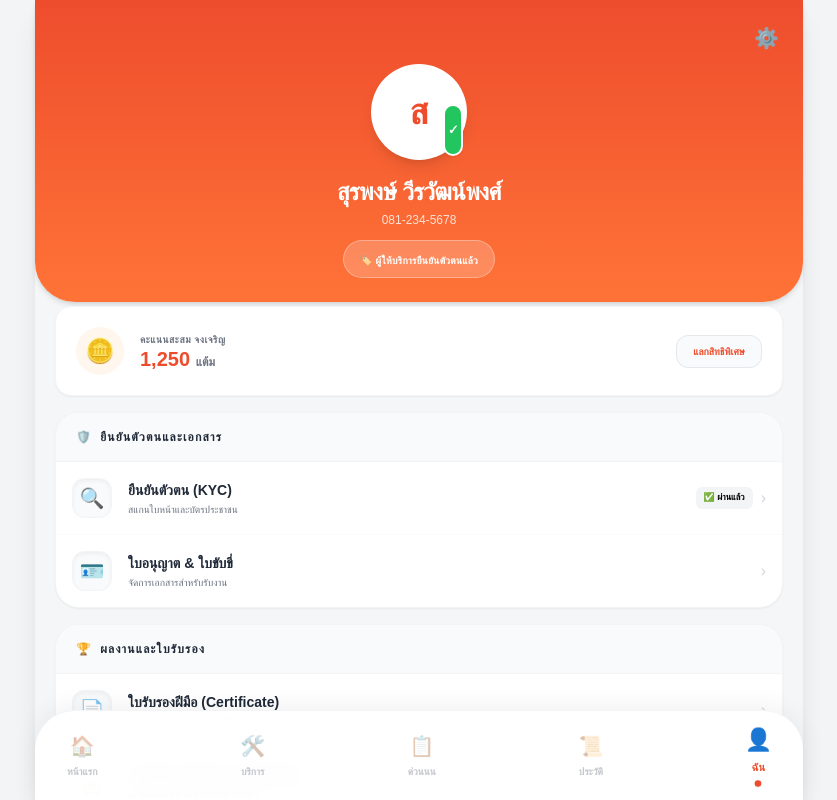
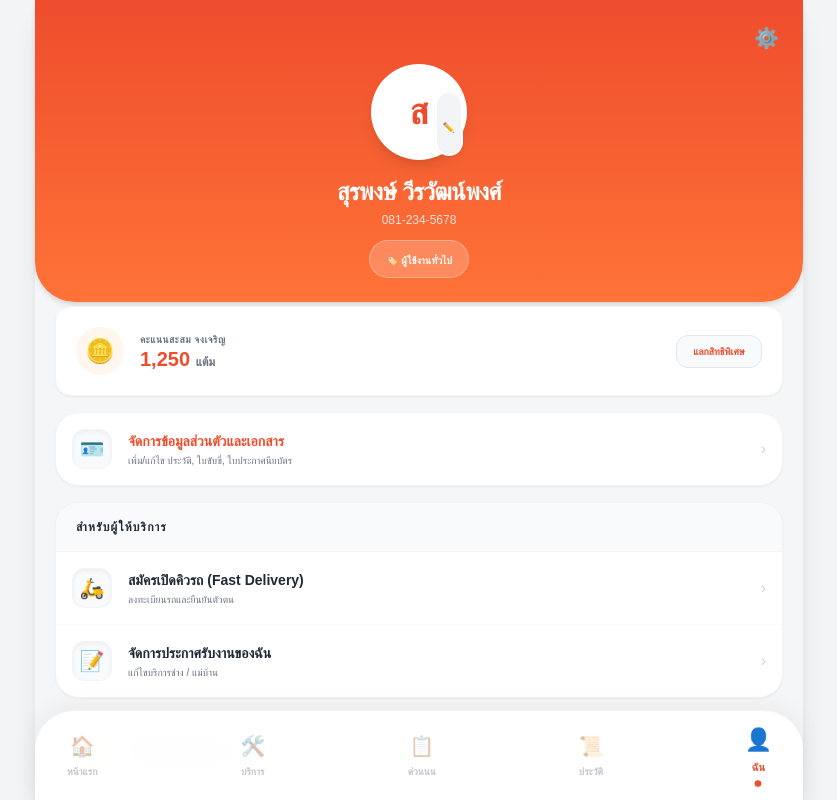
Before and after one commit to BSam-B3/jong-jaroen, a Next.js app: page /profile in a window 1280 px wide. Shown: the top 800 px of the page, without its empty margins (221-1058 px from the left). Built offline with nearby package versions, Linux system fonts and the light colour scheme.

Commit message:
Update page.tsx

```diff
--- a/app/profile/page.tsx
+++ b/app/profile/page.tsx
@@ -9,8 +9,8 @@ export default function ProfilePage() {
     name: 'สุรพงษ์ วีรวัฒน์พงศ์',
     initial: 'ส',
     phone: '081-234-5678',
-    role: 'ผู้ให้บริการยืนยันตัวตนแล้ว',
-    kyc_status: 'approved', // จำลองสถานะ KYC
+    email: 'surapong.b3@example.com',
+    role: 'ผู้ใช้งานทั่วไป',
     points: 1250,
   };
 
@@ -34,16 +34,18 @@ export default function ProfilePage() {
           {/* รูปโปรไฟล์ */}
           <div className="w-24 h-24 bg-white rounded-full mx-auto border-4 border-white/20 shadow-lg flex items-center justify-center text-4xl font-black text-[#EE4D2D] relative">
             {user.initial}
-            {user.kyc_status === 'approved' && (
-              <div className="absolute bottom-0 right-0 bg-green-500 border-2 border-white rounded-full p-1 shadow-sm">
-                <span className="text-[10px] text-white font-black block">✓</span>
-              </div>
-            )}
+            <button
+              onClick={() => router.push('/profile/edit')}
+              className="absolute bottom-0 right-0 bg-gray-100 border-2 border-white rounded-full p-1.5 shadow-sm active:scale-90 transition-transform cursor-pointer"
+            >
+              <span className="text-[10px]">✏️</span>
+            </button>
           </div>
 
           <h1 className="text-2xl font-black text-white mt-4 tracking-tight">{user.name}</h1>
           <p className="text-white/80 text-xs mt-1 font-medium">{user.phone}</p>
 
+          {/* ป้ายสถานะ */}
           <div className="mt-3 inline-block bg-white/20 backdrop-blur-sm px-4 py-1.5 rounded-full border border-white/30">
             <span className="text-white text-[10px] font-bold tracking-wide">🏷️ {user.role}</span>
           </div>
@@ -68,49 +70,42 @@ export default function ProfilePage() {
             </button>
           </div>
 
-          {/* 🛡️ หมวด: ความน่าเชื่อถือและเอกสาร */}
+          {/* 🪪 ข้อมูลส่วนตัวและเอกสาร (เพิ่มใหม่ตามคำสั่ง) */}
           <div className="bg-white rounded-[1.5rem] shadow-sm border border-gray-100 overflow-hidden">
-            <div className="px-5 py-4 bg-gray-50 border-b border-gray-100 flex justify-between items-center">
-              <h3 className="font-bold text-gray-800 text-xs uppercase tracking-widest flex items-center gap-2">
-                <span className="text-[#EE4D2D]">🛡️</span> ยืนยันตัวตนและเอกสาร
-              </h3>
+            <MenuRow
+              icon="🪪"
+              title="จัดการข้อมูลส่วนตัวและเอกสาร"
+              subtitle="เพิ่ม/แก้ไข ประวัติ, ใบขับขี่, ใบประกาศนียบัตร"
+              onClick={() => router.push('/profile/edit')}
+              isHighlight={true}
+            />
+          </div>
+
+          {/* 🛠️ เมนูการจัดการ (สำหรับคนรับงาน) */}
+          <div className="bg-white rounded-[1.5rem] shadow-sm border border-gray-100 overflow-hidden">
+            <div className="px-5 py-4 bg-gray-50 border-b border-gray-100">
+              <h3 className="font-bold text-gray-800 text-xs uppercase tracking-widest">สำหรับผู้ให้บริการ</h3>
             </div>
 
             <MenuRow
-              icon="🔍"
-              title="ยืนยันตัวตน (KYC)"
-              subtitle="สแกนใบหน้าและบัตรประชาชน"
-              status={user.kyc_status === 'approved' ? '✅ ผ่านแล้ว' : '⏳ รอยืนยัน'}
-              onClick={() => router.push('/profile/kyc')}
+              icon="🛵"
+              title="สมัครเปิดคิวรถ (Fast Delivery)"
+              subtitle="ลงทะเบียนรถและยืนยันตัวตน"
+              onClick={() => router.push('/driver-register')}
             />
             <MenuRow
-              icon="🪪"
-              title="ใบอนุญาต & ใบขับขี่"
-              subtitle="จัดการเอกสารสำหรับรับงาน"
-              onClick={() => router.push('/profile/licenses')}
+              icon="📝"
+              title="จัดการประกาศรับงานของฉัน"
+              subtitle="แก้ไขบริการช่าง / แม่บ้าน"
+              onClick={() => alert('ฟีเจอร์กำลังพัฒนาค่ะ')}
             />
           </div>
 
-          {/* 🏆 หมวด: ผลงานและใบรับรอง */}
+          {/* ⚙️ เมนูทั่วไป */}
           <div className="bg-white rounded-[1.5rem] shadow-sm border border-gray-100 overflow-hidden">
-            <div className="px-5 py-4 bg-gray-50 border-b border-gray-100 flex justify-between items-center">
-              <h3 className="font-bold text-gray-800 text-xs uppercase tracking-widest flex items-center gap-2">
-                <span className="text-[#EE4D2D]">🏆</span> ผลงานและใบรับรอง
-              </h3>
-            </div>
-
-            <MenuRow
-              icon="📄"
-              title="ใบรับรองฝีมือ (Certificate)"
-              subtitle="ออกใบรับรองโดยจงเจริญ (PDF)"
-              onClick={() => router.push('/profile/certificate')}
-            />
-            <MenuRow
-              icon="📋"
-              title="เรซูเม่และประวัติงาน (Portfolio)"
-              subtitle="ดาวน์โหลดประวัติการทำงาน (PDF)"
-              onClick={() => router.push('/profile/portfolio')}
-            />
+             <MenuRow icon="📜" title="ประวัติการใช้งานแอป" onClick={() => router.push('/history')} />
+             <MenuRow icon="❤️" title="บริการที่บันทึกไว้ (Favorites)" onClick={() => alert('ฟีเจอร์กำลังพัฒนาค่ะ')} />
+             <MenuRow icon="🎧" title="ศูนย์ช่วยเหลือ / ติดต่อแอดมิน" onClick={() => alert('ฟีเจอร์กำลังพัฒนาค่ะ')} />
           </div>
 
           {/* 🚪 ปุ่มออกจากระบบ */}
@@ -120,9 +115,14 @@ export default function ProfilePage() {
           >
             ออกจากระบบ
           </button>
+
+          {/* Version App */}
+          <p className="text-center text-gray-400 text-[10px] font-medium mt-6 pb-4">
+            Jong Jaroen App Version 1.0.0
+          </p>
         </div>
 
-        {/* 🧭 Bottom Nav (อัปเดตให้ตรงกับระบบปัจจุบัน) */}
+        {/* 🧭 Bottom Nav */}
         <div className="fixed bottom-0 w-full sm:max-w-2xl md:max-w-3xl bg-white/95 backdrop-blur-md border-t border-gray-100 px-8 py-4 flex justify-between items-center shadow-[0_-4px_25px_rgba(0,0,0,0.06)] rounded-t-[2.5rem] z-50">
            <button onClick={() => router.push('/')} className="flex flex-col items-center gap-1 opacity-40">
              <span className="text-xl">🏠</span><span className="text-[10px] font-bold text-gray-500">หน้าแรก</span>
@@ -136,6 +136,8 @@ export default function ProfilePage() {
            <button onClick={() => router.push('/history')} className="flex flex-col items-center gap-1 opacity-40">
              <span className="text-xl">📜</span><span className="text-[10px] font-bold text-gray-500">ประวัติ</span>
            </button>
+
+           {/* ✅ Active Tab "ฉัน" */}
            <div className="flex flex-col items-center gap-1 scale-110">
              <span className="text-xl">👤</span>
              <span className="text-[10px] font-bold text-[#EE4D2D]">ฉัน</span>
@@ -149,7 +151,7 @@ export default function ProfilePage() {
 }
 
 // คอมโพเนนต์ย่อยสำหรับแถวเมนู
-function MenuRow({ icon, title, subtitle, onClick, status }: any) {
+function MenuRow({ icon, title, subtitle, onClick, isHighlight = false }: any) {
   return (
     <div
       onClick={onClick}
@@ -160,14 +162,11 @@ function MenuRow({ icon, title, subtitle, onClick, status }: any) {
           {icon}
         </div>
         <div>
-          <h4 className="text-sm font-bold text-gray-800">{title}</h4>
+          <h4 className={`text-sm font-bold ${isHighlight ? 'text-[#EE4D2D]' : 'text-gray-800'}`}>{title}</h4>
           {subtitle && <p className="text-[10px] text-gray-500 mt-0.5">{subtitle}</p>}
         </div>
       </div>
-      <div className="flex items-center gap-2">
-        {status && <span className="text-[9px] font-bold bg-gray-100 px-2 py-1 rounded-md">{status}</span>}
-        <span className="text-gray-300">›</span>
-      </div>
+      <span className="text-gray-300">›</span>
     </div>
   );
 }
```
